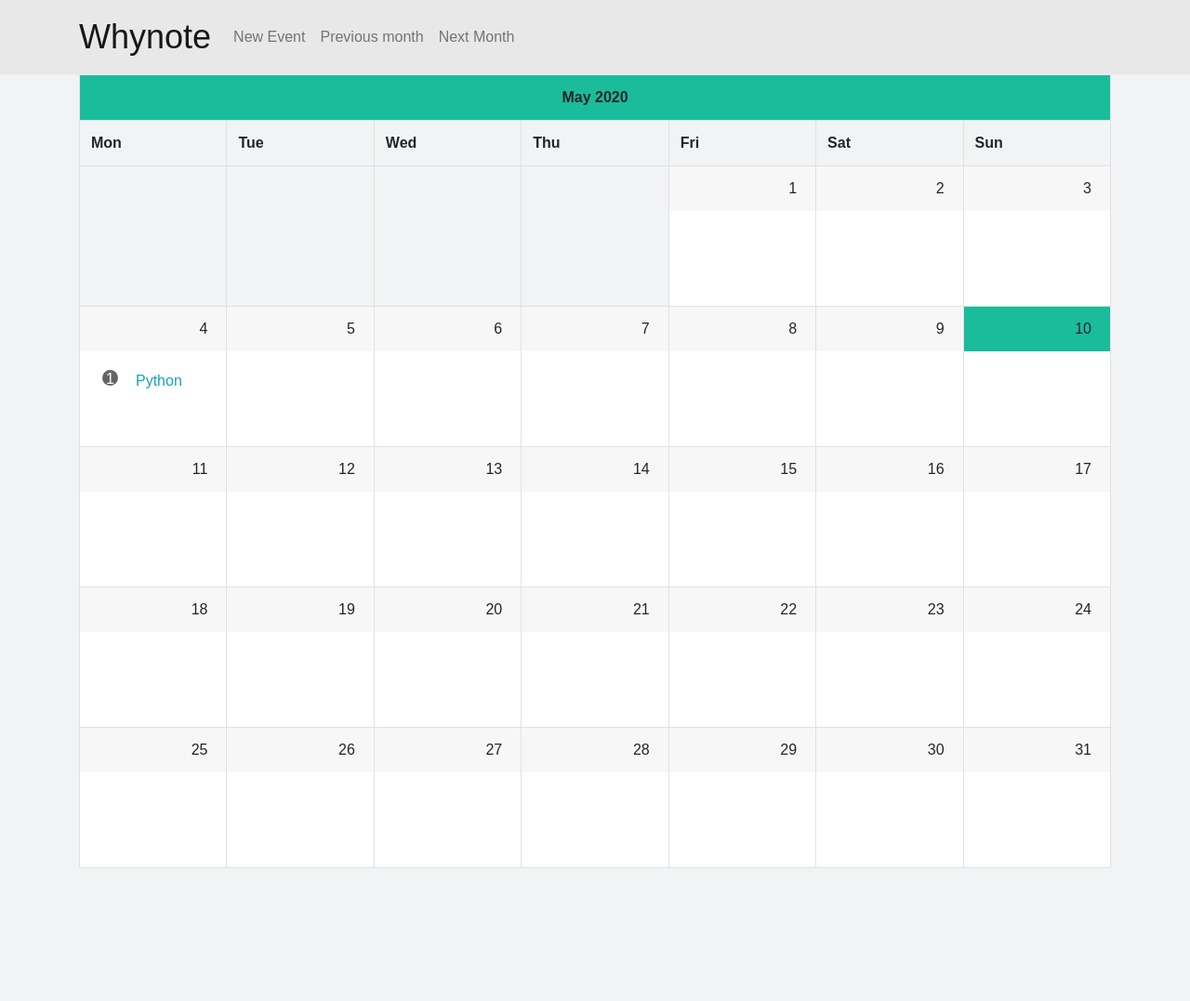
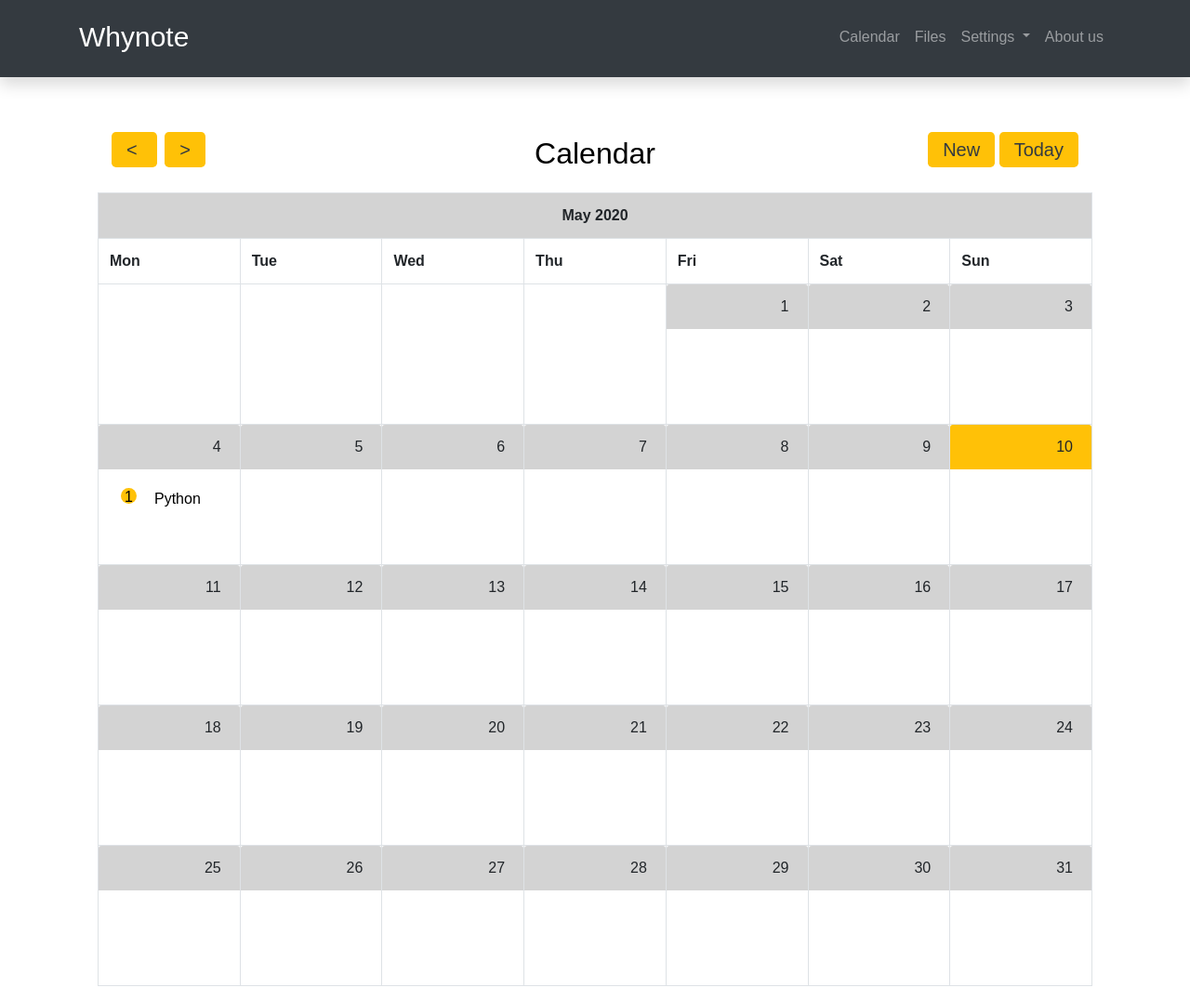
Before and after one commit to WhynotePr/Whynote, a Django app: page /calendar/ in a window 1280 px wide. Shown: the whole page at 93% size. Before the commit the page ends 950 px from the top, so only its background shows below. Run offline with Django 3.2, Linux system fonts and the light colour scheme; data comes from the database, SQL or seed files in the repository; some libraries are stand-ins or nearby versions.

Commit message:
Calendar design is yellow

```diff
--- a/whynote-project/templates/base.html
+++ b/whynote-project/templates/base.html
@@ -24,16 +25,13 @@ a{
 </style>
 
 
-<body style="background-color: white">
+<header>
 <div class="shadow p-1 mb-5 bg-dark" id="navbar_top">
-  <nav class="mb-1 navbar navbar-expand-lg navbar-dark bg-dark">
+  <nav class="mb-1 navbar sticky-top navbar-expand-lg navbar-dark bg-dark">
   <div class="container">
   <a class="navbar-brand" href="{%url 'whynote:home'%}" style="font-size: 30px">Whynote</a>
   <div class="collapse navbar-collapse flex-grow-0" id="navbarSupportedContent">
   <ul class="navbar-nav mr-auto text-right">
-    <li class="nav-item">
-      <a class="nav-link" href="{% url 'whynote:post_new' %}"> New Note</a>
-    </li>
      <li class="nav-item">
       <a class="nav-link" href="{% url 'whynote:calendar_button' %}">Calendar</a>
     </li>
--- a/whynote-project/templates/book_list.html
+++ b/whynote-project/templates/book_list.html
@@ -30,8 +30,8 @@
 	  	  <td>{{ book.title }}</td>
 	  	  <td>{{ book.author }}</td>
 	  	  <td>
-	  	  	<a href="{{ book.pdf.url }}" class="btn btn-warning btn-sm">
-	  	  		Download PDF
+	  	  	<a href="{{ book.pdf.url }}" class="btn btn-warning">
+	  	  		Download
 	  	  	</a>
 	  	  </td>
 	  	  <td>
--- a/whynote-project/templates/calendar.html
+++ b/whynote-project/templates/calendar.html
@@ -1,49 +1,131 @@
-{% load static %}
-<!DOCTYPE html>
-<html lang="en">
+{% extends 'base.html' %}
 
-<head>
-  <meta charset="utf-8">
-   <meta name="viewport" content="width=device-width, initial-scale=1, shrink-to-fit=no">
-  <link rel="stylesheet" href="https://stackpath.bootstrapcdn.com/bootstrap/4.4.1/css/bootstrap.min.css" integrity="sha384-Vkoo8x4CGsO3+Hhxv8T/Q5PaXtkKtu6ug5TOeNV6gBiFeWPGFN9MuhOf23Q9Ifjh" crossorigin="anonymous">
-  <link rel="stylesheet" href="{% static 'calendarstyle.css' %}" type="text/css">
-  <title>WhyCalendar</title>
-</head>
+{% block style %}
+<style type="text/css">
+table {
+  table-layout: fixed;
+  word-wrap: break-word;
+}
 
+.calendar {
+  caption-side: top;
+  padding: 0;
+}
+.month {
+  padding: 1rem;
+  background: lightgray;
+  text-align: center;
+}
 
-<body style="background-color: #F2F3F4">
-  <nav class="navbar navbar-expand-lg navbar-light"
-  style="background-color: #E8E8E8;">
-  <div class="container">
-    <a class="navbar-brand" href="{%url 'whynote:home'%}" style="font-size: 36px">Whynote</a>
-      <div class="collapse navbar-collapse" id="navbarSupportedContent">
-      <ul class="navbar-nav mr-auto">
-        <li class="nav-item">
-          <a class="nav-link" href="{% url 'whynote:event_new' %}">New Event
-          </a>
-        </li>
-         <li class="nav-item">
-          <a class="nav-link" href="{% url 'whynote:calendar' %}?{{prev_month}}">Previous month</a>
-        </li>
-        <li class="nav-item">
-          <a class="nav-link" href="{% url 'whynote:calendar' %}?{{next_month}}">Next Month</a>
-        </li>
-      </ul>
+.month ul {
+  margin: 0;
+  padding: 0;
+  list-style-type: none;
+}
+.month ul li {
+  color: white;
+  font-size: 20px;
+  text-transform: uppercase;
+  letter-spacing: 3px;
+}
+.month .prev {
+  float: left;
+  padding-top: 10px;
+}
+
+.month .next {
+  float: right;
+  padding-top: 10px;
+}
+#calendar>tbody>tr>td {
+  padding: 0;
+}
+
+#calendar .card, #calendar .card-header{
+  border: 0;
+}
+
+ #calendar .card-header{
+  background-color: lightgray;
+}
+
+#calendar .active .card-header {
+  background: #ffc107;
+}
+
+.card{
+  height: 150px;
+}
+
+.card-text{
+    font-size: 19px;
+    text-align: left;
+    text-overflow: ellipsis;
+    white-space: nowrap;
+    overflow: hidden;
+}
+
+.dayurl > a{
+  text-decoration: none;
+  color: black;
+}
+
+.list-numbered {
+  size: 17px;
+  list-style: none;
+  counter-reset: line;
+}
+
+.list-numbered > li {
+  position: relative;
+  margin-bottom: 1.5em;
+}
+
+.list-numbered > li:before {
+  position: absolute;
+  left: -2.25em;
+  display: inline-block;
+  width: 17px;
+  height: 17px;
+  margin-right: 0.5em;
+  background-color:  #ffc107;
+  border-radius: 50%;
+  color: black;
+  text-align: center;
+  line-height: 1.25em;
+  counter-increment: line;
+  content: counter(line);
+}
+
+a{
+  text-decoration: none;
+  color: black;
+}
+
+</style>
+{% endblock %}
+
+{% block content %}
+
+  <div class="container" style="max-width: 1100px">
+    <div class="row" style="padding: 15px">
+      <div class="col-3 text-left">
+        <a class="btn-lg btn-warning text-dark" href="{% url 'whynote:calendar' %}?{{prev_month}}" style="margin-right: 8px; text-decoration: none;">
+          < </a>
+
+        <a class="btn-lg btn-warning text-dark" href="{% url 'whynote:calendar' %}?{{next_month}}" style="text-decoration: none;"> ></a>
+      </div>
+      <div class="col-6 text-center">
+        <h2> Calendar </h2>
+      </div>
+      <div class="col-3 text-right">
+        <a class="btn-lg btn-warning text-dark" href="{% url 'whynote:event_new' %}" style="text-decoration: none;">New</a>
+        <a class="btn-lg btn-warning text-dark" href="{% url 'whynote:calendar' %}" style="text-decoration: none;">Today</a>
       </div>
     </div>
-  </nav>
 
-  <div class="container">
     <div class="table-responsive" id="calDiv">
       {{calendar}}
     </div>
   </div>
-
-
-<script src="https://code.jquery.com/jquery-3.4.1.slim.min.js" integrity="sha384-J6qa4849blE2+poT4WnyKhv5vZF5SrPo0iEjwBvKU7imGFAV0wwj1yYfoRSJoZ+n" crossorigin="anonymous"></script>
-
-<script src="https://cdn.jsdelivr.net/npm/popper.js@1.16.0/dist/umd/popper.min.js" integrity="sha384-Q6E9RHvbIyZFJoft+2mJbHaEWldlvI9IOYy5n3zV9zzTtmI3UksdQRVvoxMfooAo" crossorigin="anonymous"></script>
-
-<script src="https://stackpath.bootstrapcdn.com/bootstrap/4.4.1/js/bootstrap.min.js" integrity="sha384-wfSDF2E50Y2D1uUdj0O3uMBJnjuUD4Ih7YwaYd1iqfktj0Uod8GCExl3Og8ifwB6" crossorigin="anonymous"></script>
-</body>
-</html>
+{% endblock %}
--- a/whynote-project/templates/upload_book.html
+++ b/whynote-project/templates/upload_book.html
@@ -9,7 +9,7 @@
 	    <form method="post" enctype="multipart/form-data">
 	      <table class="table table-borderless table-sm">
 		  	{% csrf_token %}
-	        <tr><td>
+	        <tr><td class="form-group">
 	        	{{ form }}
 	        </td></tr>
 	        <tr><td>
--- a/whynote-project/whynote/utils.py
+++ b/whynote-project/whynote/utils.py
@@ -22,7 +22,8 @@ class Calendar(HTMLCalendar):
         else:
             td = f'<td>'
         if day != 0:
-            return td + f'<div class="card"><div class="card-header text-right">'\
+            return td + f'<div class="card"><div class="card-header '\
+                   f'border-dark text-right">'\
                    f'{day}</div><div class="card-body">'\
                    f'<ul class="list-group list-group-flush">'\
                    f'{d}</ul></div></div></td>'
```
Also changed, not shown: other parts of whynote-project/templates/base.html (+9 -0 lines), whynote-project/templates/home.html (+2 -6 lines), whynote-project/db.sqlite3.
